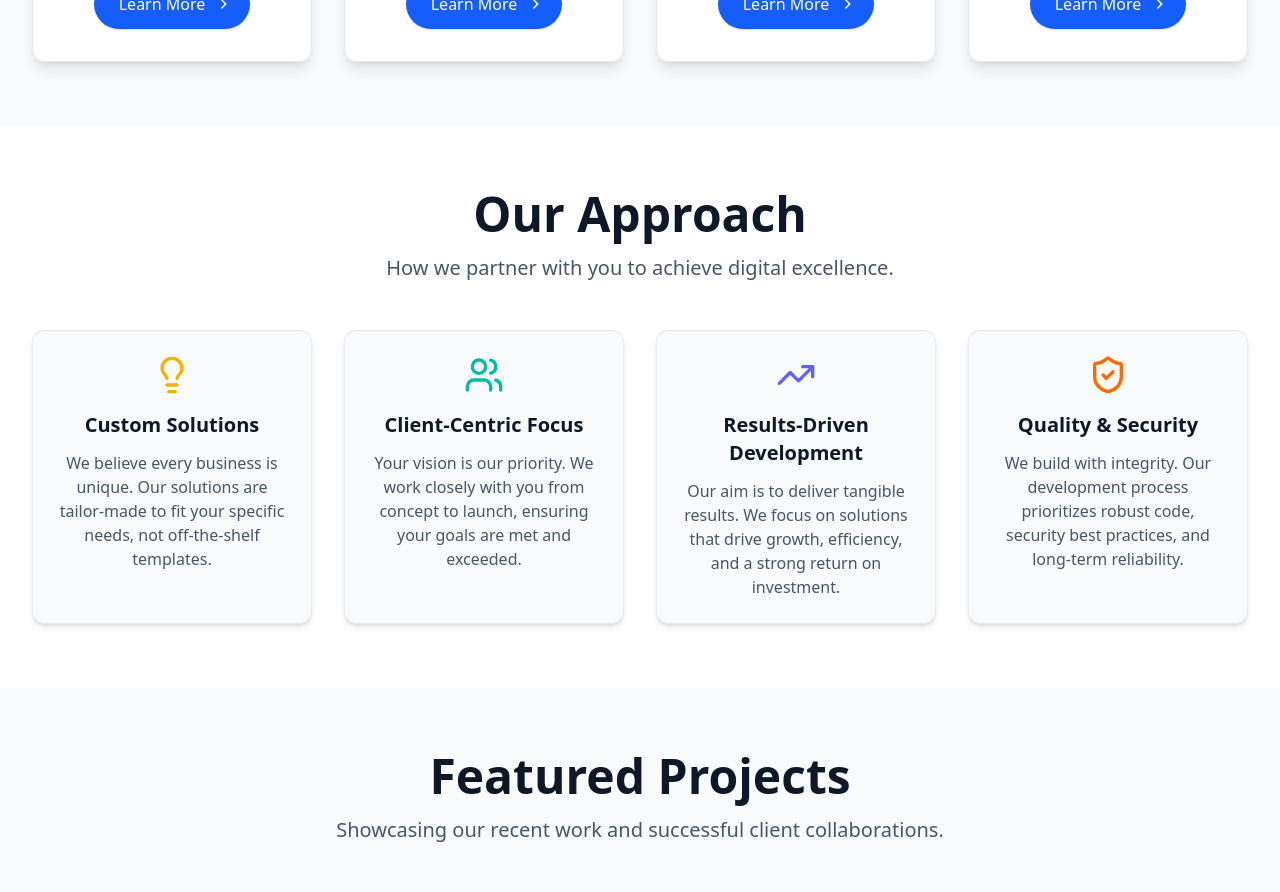
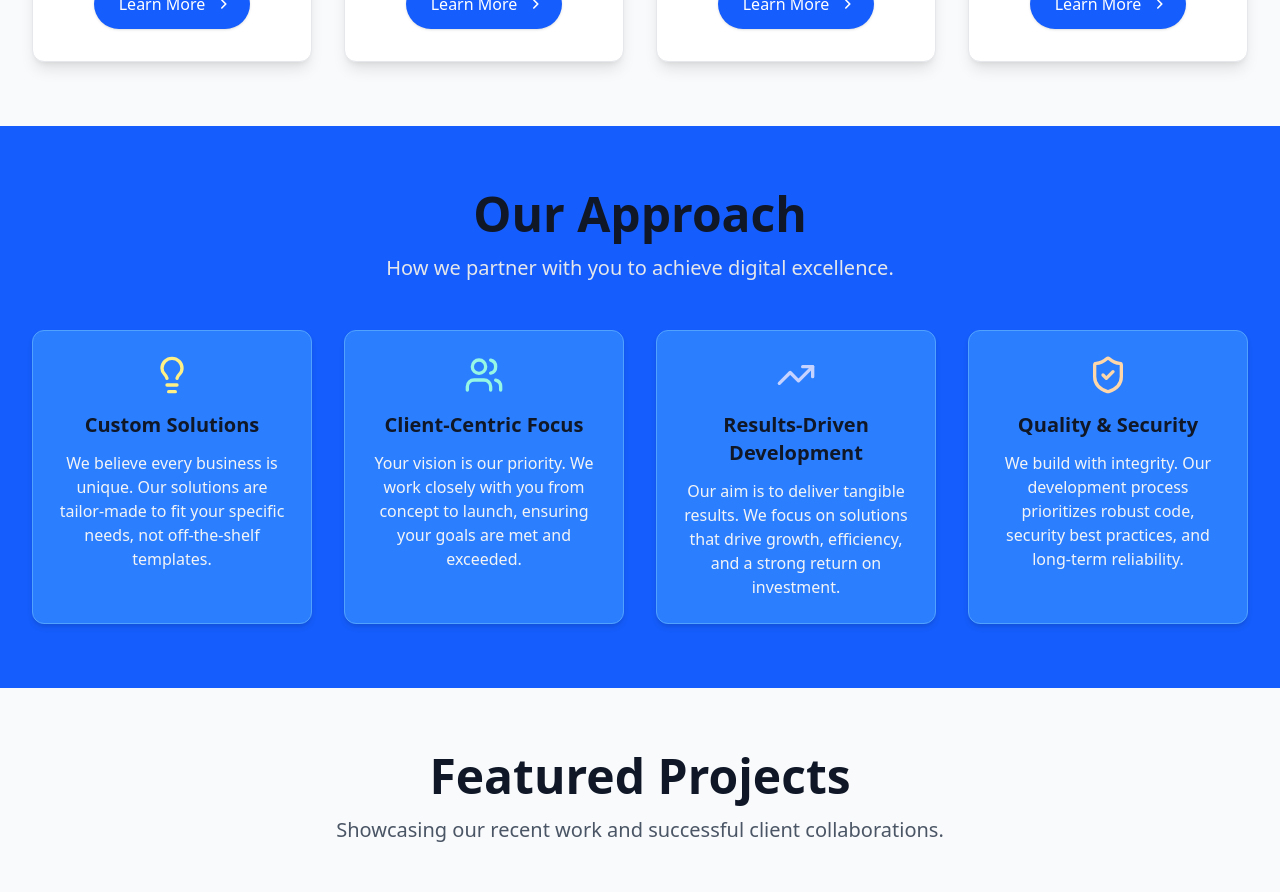
Before and after one commit to Captain-Carl-Larc/carlgtech, a React (Vite) app: page / in a window 1280 px wide. Shown: the part 1200-2092 px from the top of the page. Built offline with nearby package versions, Linux system fonts and the light colour scheme.

Commit message:
added color style

```diff
--- a/src/components/features.tsx
+++ b/src/components/features.tsx
@@ -3,31 +3,25 @@ import { Lightbulb, Users, TrendingUp, ShieldCheck } from "lucide-react"; // Imp
 function OurApproachSection() {
   const approaches = [
     {
-      icon: (
-        <Lightbulb className="w-10 h-10 text-yellow-500 dark:text-yellow-400" />
-      ),
+      icon: <Lightbulb className="w-10 h-10 text-yellow-200" />,
       title: "Custom Solutions",
       description:
         "We believe every business is unique. Our solutions are tailor-made to fit your specific needs, not off-the-shelf templates.",
     },
     {
-      icon: <Users className="w-10 h-10 text-teal-500 dark:text-teal-400" />,
+      icon: <Users className="w-10 h-10 text-teal-200" />,
       title: "Client-Centric Focus",
       description:
         "Your vision is our priority. We work closely with you from concept to launch, ensuring your goals are met and exceeded.",
     },
     {
-      icon: (
-        <TrendingUp className="w-10 h-10 text-indigo-500 dark:text-indigo-400" />
-      ),
+      icon: <TrendingUp className="w-10 h-10 text-indigo-200" />,
       title: "Results-Driven Development",
       description:
         "Our aim is to deliver tangible results. We focus on solutions that drive growth, efficiency, and a strong return on investment.",
     },
     {
-      icon: (
-        <ShieldCheck className="w-10 h-10 text-orange-500 dark:text-orange-400" />
-      ),
+      icon: <ShieldCheck className="w-10 h-10 text-orange-200" />,
       title: "Quality & Security",
       description:
         "We build with integrity. Our development process prioritizes robust code, security best practices, and long-term reliability.",
@@ -35,13 +29,13 @@ function OurApproachSection() {
   ];
 
   return (
-    <section className="py-16 bg-white dark:bg-gray-900" id="our-approach">
+    <section className="py-16 bg-blue-600" id="our-approach">
       <div className="max-w-screen-xl mx-auto px-4 sm:px-6 lg:px-8">
         <div className="text-center mb-12">
-          <h2 className="text-4xl font-extrabold text-gray-900 dark:text-white sm:text-5xl">
+          <h2 className="text-4xl font-extrabold text-gray-900 sm:text-5xl">
             Our Approach
           </h2>
-          <p className="mt-4 text-xl text-gray-600 dark:text-gray-300">
+          <p className="mt-4 text-xl text-gray-200">
             How we partner with you to achieve digital excellence.
           </p>
         </div>
@@ -51,15 +45,13 @@ function OurApproachSection() {
           {approaches.map((item, index) => (
             <div
               key={index}
-              className="bg-gray-50 dark:bg-gray-800 rounded-xl shadow-md p-6 flex flex-col items-center text-center transition-transform transform hover:scale-105 duration-300 ease-in-out border border-gray-200 dark:border-gray-700"
+              className="bg-blue-500 rounded-xl shadow-md p-6 flex flex-col items-center text-center transition-transform transform hover:scale-105 duration-300 ease-in-out border border-blue-400"
             >
               <div className="mb-4">{item.icon}</div>
-              <h3 className="text-xl font-bold text-gray-900 dark:text-white mb-3">
+              <h3 className="text-xl font-bold text-gray-900 mb-3">
                 {item.title}
               </h3>
-              <p className="text-gray-600 dark:text-gray-400 flex-grow">
-                {item.description}
-              </p>
+              <p className="text-gray-100 flex-grow">{item.description}</p>
             </div>
           ))}
         </div>
```
